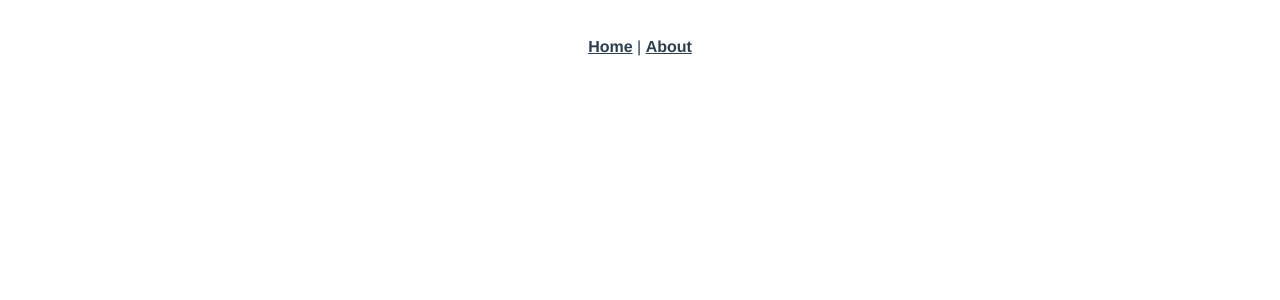
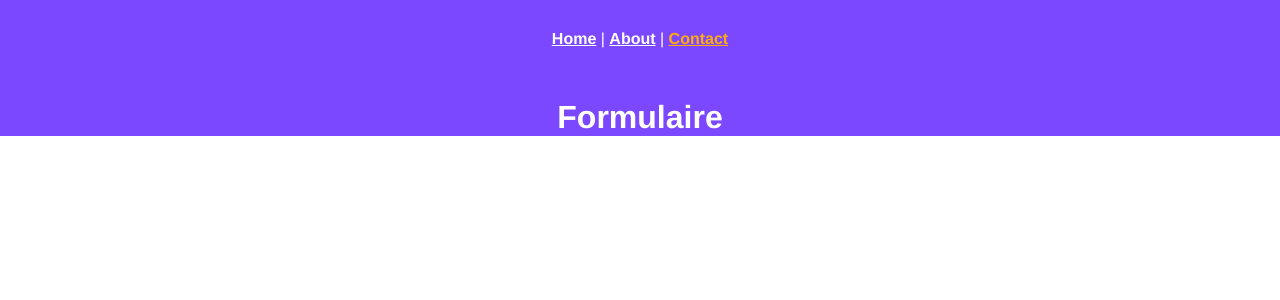
Before and after one commit to Swann606/vuefolio, a Vue app: page /contact in a window 1280 px wide. Shown: the top 300 px of the page. Built offline with nearby package versions, Linux system fonts and the light colour scheme.

Commit message:
Initial commit

```diff
--- a/src/App.vue
+++ b/src/App.vue
@@ -1,32 +1,30 @@
 <template>
   <div id="app">
-    <div id="nav">
-      <router-link to="/">Home</router-link> |
-      <router-link to="/about">About</router-link>
-    </div>
     <router-view />
   </div>
 </template>
 
+<script>
+export default {
+  name: 'App'
+}
+</script>
+
+
 <style lang="scss">
+
+@import "./assets/css/color.scss";
+
+body {
+  margin:0;
+}
+
 #app {
   font-family: Avenir, Helvetica, Arial, sans-serif;
   -webkit-font-smoothing: antialiased;
   -moz-osx-font-smoothing: grayscale;
   text-align: center;
-  color: #2c3e50;
-}
-
-#nav {
-  padding: 30px;
-
-  a {
-    font-weight: bold;
-    color: #2c3e50;
-
-    &.router-link-exact-active {
-      color: #42b983;
-    }
-  }
+  color: white;
+  background-color: $purple;
 }
 </style>
--- /dev/null
+++ b/src/assets/css/color.scss
@@ -0,0 +1,11 @@
+
+    $purple    : #7B47FF;
+    $blue      : #0571FF;
+    $bluelgt   : #415CF2;
+    $yellow    : #FFAB0F;
+    $white     : #fff;
+
+    $positive  : #21BA45;
+    $negative  : #C10015;
+    $info      : #31CCEC;
+    $warning   : #F2C037;
--- /dev/null
+++ b/src/layout/MainMenu.vue
@@ -0,0 +1,46 @@
+<template>
+
+    <div id="MainLayout">
+        <div id="nav">
+            <router-link to="/home">Home</router-link> |
+            <router-link to="/about">About</router-link> |
+            <router-link to="/contact">Contact</router-link>
+        </div>
+
+        <div class="page-container">
+            <router-view></router-view>
+        </div>
+    </div>
+
+</template>
+
+
+
+<script>
+
+export default {
+  name: 'MainMenu'
+}
+
+</script>
+
+
+
+<style scoped lang="scss">
+
+@import "../assets/css/color.scss";
+
+
+#nav {
+  padding: 30px;
+
+  a {
+    font-weight: bold;
+    color: $white;
+
+    &.router-link-exact-active {
+      color: $yellow;
+    }
+  }
+}
+</style>
--- a/src/router/index.js
+++ b/src/router/index.js
@@ -1,24 +1,47 @@
 import Vue from "vue";
 import VueRouter from "vue-router";
-import Home from "../views/Home.vue";
+import Land from "../views/Land.vue";
 
 Vue.use(VueRouter);
+
+/* eslint-disable */
 
 const routes = [
   {
     path: "/",
-    name: "Home",
-    component: Home,
+    name: "Land",
+    component: Land,
   },
   {
-    path: "/about",
-    name: "About",
-    // route level code-splitting
-    // this generates a separate chunk (about.[hash].js) for this route
-    // which is lazy-loaded when the route is visited.
-    component: () =>
-      import(/* webpackChunkName: "about" */ "../views/About.vue"),
+    path: "",
+    name: "Main",
+    component: () => import(/* webpackChunkName: "main" */ "../layout/MainMenu.vue"),
+    children:[
+      {
+        path: "/home",
+        name: "Home",
+        component: () =>
+          import(/* webpackChunkName: "home" */ "../views/Home.vue"),
+      },
+      {
+        path: "/about",
+        name: "About",
+        component: () =>
+          import(/* webpackChunkName: "about" */ "../views/About.vue"),
+      },
+      {
+        path: "/contact",
+        name: "Contact",
+        component: () =>
+          import(/* webpackChunkName: "about" */ "../views/Contact.vue"),
+      },
+    ]
   },
+
+  {
+    path: '*',
+    component: () => import(/* webpackChunkName: "Error404" */'../views/Error404.vue')
+  }
 ];
 
 const router = new VueRouter({
--- /dev/null
+++ b/src/views/Contact.vue
@@ -0,0 +1,3 @@
+<template>
+    <h1>Formulaire</h1>
+</template>
--- /dev/null
+++ b/src/views/Error404.vue
@@ -0,0 +1,6 @@
+<template>
+  <div class="404">
+    <h1>404 Error</h1>
+    <p>Cette page n'éxiste pas</p>
+  </div>
+</template>
--- a/src/views/Home.vue
+++ b/src/views/Home.vue
@@ -6,7 +6,7 @@
 </template>
 
 <script>
-// @ is an alias to /src
+
 import HelloWorld from "@/components/HelloWorld.vue";
 
 export default {
--- /dev/null
+++ b/src/views/Land.vue
@@ -0,0 +1,83 @@
+<template>
+    <div id="land">
+
+        <div id="load" v-bind:style="{ minWidth : count + '%' }">
+        </div>
+
+        <div id="content">
+            <div class="textBox">
+                <h1>Hello</h1>
+                <p>{{count}} %</p>
+            </div>
+        </div>
+
+    </div>
+</template>
+
+<script>
+// @ is an alias to /src
+export default {
+    name: 'Land',
+
+    data(){
+        return{
+            count : 0
+        }
+    },
+
+  mounted ()
+  {
+        this.countTimer()
+  },
+
+  methods: {
+
+      countTimer() {
+                if(this.count < 100) {
+                    setTimeout(() => {
+                        this.count += 1
+                        this.countTimer()
+                    }, 50)
+                }else{
+                    this.$router.push("home")
+                }
+            }
+        }
+}
+
+</script>
+
+<style scoped lang="scss">
+
+#land{
+    height: 100vh;
+    background-color: #0571FF;
+    color: #FFAB0F;
+    font-size: 3em;
+}
+
+#content{
+    position: absolute;
+    top: 0;
+    left:0;
+    z-index: 20;
+}
+
+.textBox{
+    width: 100vw;
+    height: 100vh;
+    display: flex;
+    flex-direction: column;
+    justify-content: center;
+}
+
+#load{
+    position: absolute;
+    top: 0;
+    left:0;
+    height: 100vh;
+    background-color: #415CF2;
+    z-index:10;
+}
+
+</style>
```
Also changed, not shown: src/components/cv.vue (added), src/components/project.vue (added), 1 other file (tests, documents, lock files or other folders).
